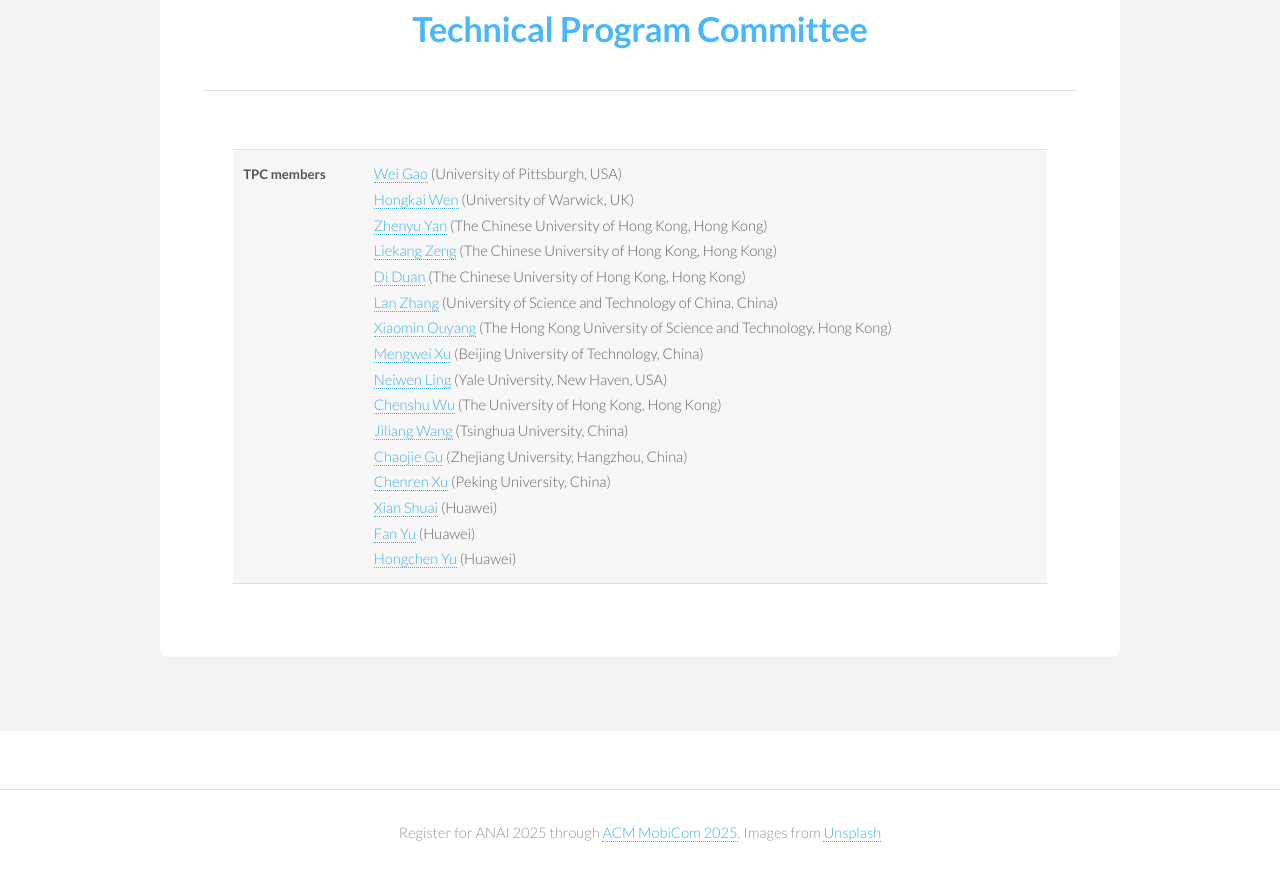
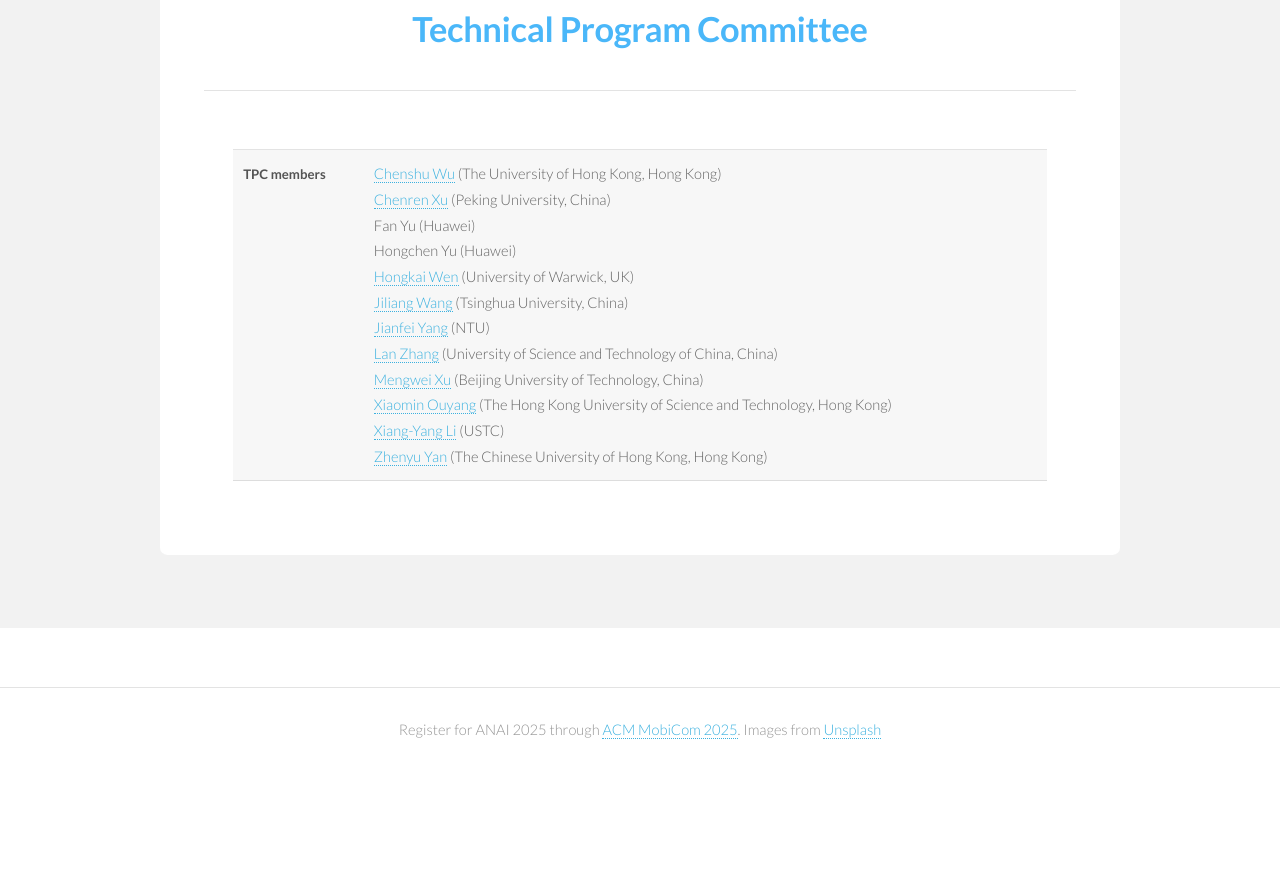
Before and after one commit to anai-workshop/anai-workshop.github.io, a plain HTML site: page 2025/organization.html in a window 1280 px wide. Shown: the part 942-1817 px from the top of the page. After the commit the page ends 1714 px from the top, so only its background shows below. Drawn offline with Linux system fonts and the light colour scheme.

Commit message:
update tpc

```diff
--- a/2025/organization.html
+++ b/2025/organization.html
@@ -249,22 +249,18 @@
                     <tr>
                         <th>TPC members</th>
                         <td>
-                            <a href="https://sites.pitt.edu/~weigao/" target="_blank">Wei Gao</a> (University of Pittsburgh, USA)<br>
+                            <a href="https://cswu.me/" target="_blank">Chenshu Wu</a> (The University of Hong Kong, Hong Kong)<br>
+                            <a href="https://soar.group/chenren/" target="_blank">Chenren Xu</a> (Peking University, China)<br>
+                            Fan Yu (Huawei)<br>
+                            Hongchen Yu (Huawei)<br>
                             <a href="https://hongkaiw.github.io/" target="_blank">Hongkai Wen</a> (University of Warwick, UK)<br>
+                            <a href="https://tns.thss.tsinghua.edu.cn/~jiliang/" target="_blank">Jiliang Wang</a> (Tsinghua University, China)<br>
+                            <a href="https://marsyang.site/" target="_blank">Jianfei Yang</a> (NTU)<br>
+                            <a href="https://scholar.google.com/citations?user=83QxmA8AAAAJ&hl=en" target="_blank">Lan Zhang</a> (University of Science and Technology of China, China)<br>
+                            <a href="https://xumengwei.github.io/" target="_blank">Mengwei Xu</a> (Beijing University of Technology, China)<br>
+                            <a href="https://xmouyang.github.io/" target="_blank">Xiaomin Ouyang</a> (The Hong Kong University of Science and Technology, Hong Kong)<br>
+                            <a href="http://staff.ustc.edu.cn/~xiangyangli/" target="_blank">Xiang-Yang Li</a> (USTC)<br>
                             <a href="https://yanzhenyu.com" target="_blank">Zhenyu Yan</a> (The Chinese University of Hong Kong, Hong Kong)<br>
-                            <a href="https://acomze.github.io/" target="_blank">Liekang Zeng</a> (The Chinese University of Hong Kong, Hong Kong)<br>
-                            <a href="https://raphaelduan.github.io/" target="_blank">Di Duan</a> (The Chinese University of Hong Kong, Hong Kong)<br>
-                            <a href="https://scholar.google.com/citations?user=83QxmA8AAAAJ&hl=en" target="_blank">Lan Zhang</a> (University of Science and Technology of China, China)<br>
-                            <a href="https://xmouyang.github.io/" target="_blank">Xiaomin Ouyang</a> (The Hong Kong University of Science and Technology, Hong Kong)<br>
-                            <a href="https://xumengwei.github.io/" target="_blank">Mengwei Xu</a> (Beijing University of Technology, China)<br>
-                            <a href="https://neawhen.github.io/neiwen.github.io/" target="_blank">Neiwen Ling</a> (Yale University, New Haven, USA)<br>
-                            <a href="https://cswu.me/" target="_blank">Chenshu Wu</a> (The University of Hong Kong, Hong Kong)<br>
-                            <a href="https://tns.thss.tsinghua.edu.cn/~jiliang/" target="_blank">Jiliang Wang</a> (Tsinghua University, China)<br>
-                            <a href="https://chaojiegu.github.io/" target="_blank">Chaojie Gu</a> (Zhejiang University, Hangzhou, China)<br>
-                            <a href="https://soar.group/chenren/" target="_blank">Chenren Xu</a> (Peking University, China)<br>
-                            <a href="https://grave-agenda-fa5.notion.site/XIAN-SHUAI-Alex-1cecd6c13ef680c7aafbd9d48612eea9" target="_blank">Xian Shuai</a> (Huawei)<br>
-                            <a href="#" >Fan Yu</a> (Huawei)<br>
-                            <a href="#" >Hongchen Yu</a> (Huawei)
                         </td>
                     </tr>
                 </tbody>
```
